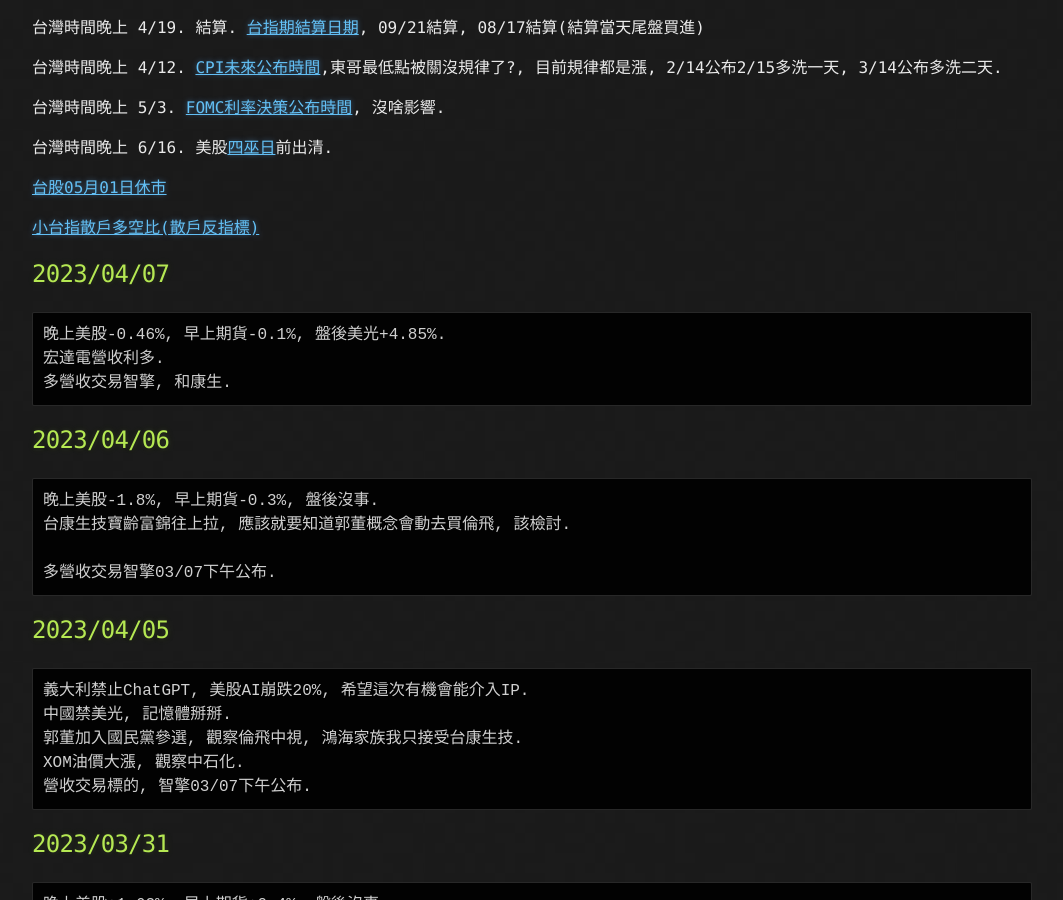
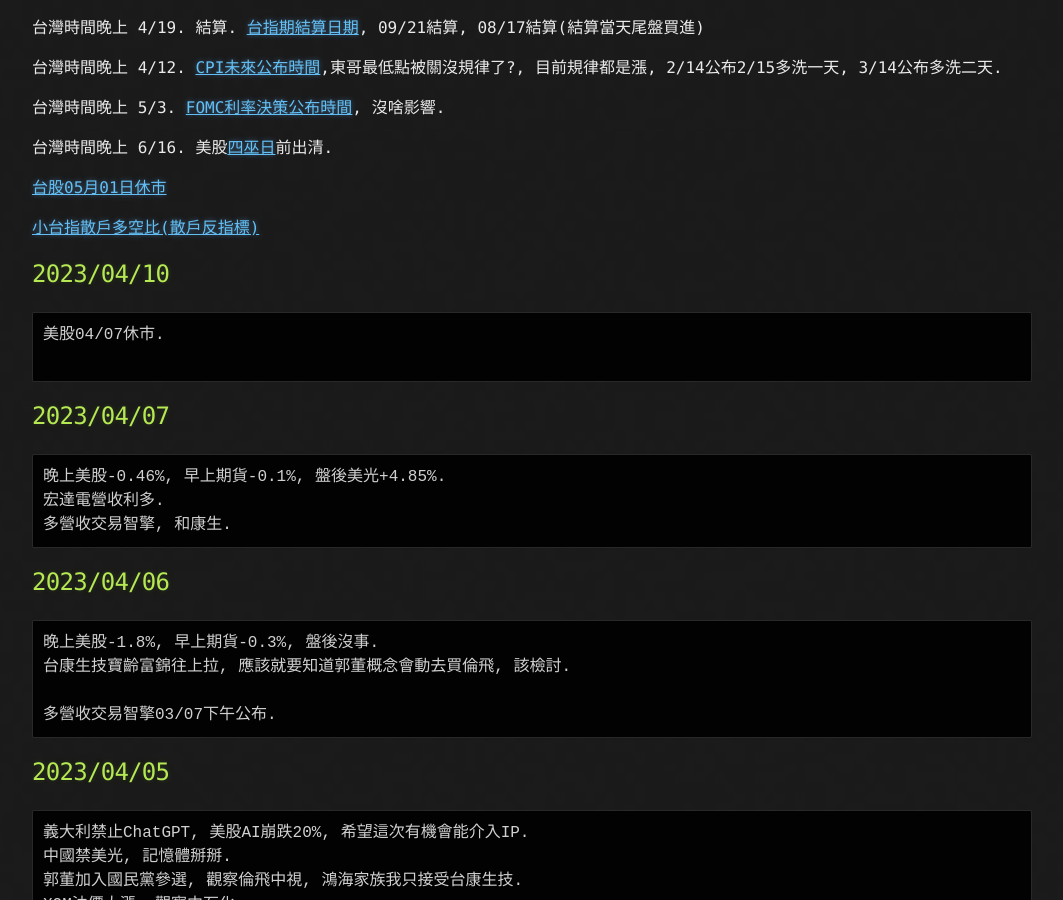
Before and after one commit to lepg5487/Stock_God, a Jekyll site: the page built from index.md, in a window 1280 px wide and 900 px high, scrolled down 402 px. Shown: the whole window, without its empty margins (108-1171 px from the left). Built offline with Jekyll 4.4.1, drawn with Linux system fonts in a browser that asks for light colours; our own code applies the rules of GitHub Pages for plain Markdown files.

Commit message:
Update index.md

````diff
--- a/index.md
+++ b/index.md
@@ -21,6 +21,12 @@
 [台股05月01日休市](https://www.twse.com.tw/zh/holidaySchedule/holidaySchedule)
 
 [小台指散戶多空比(散戶反指標)](https://www.macromicro.me/charts/20069/tw-mtx-long-to-short-ratio-of-individual-player)
+
+## 2023/04/10
+```
+美股04/07休市.
+
+```
 
 ## 2023/04/07
 ```
````
